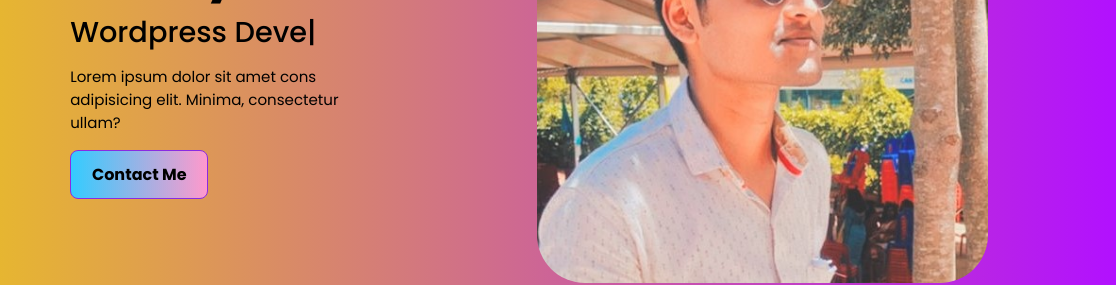
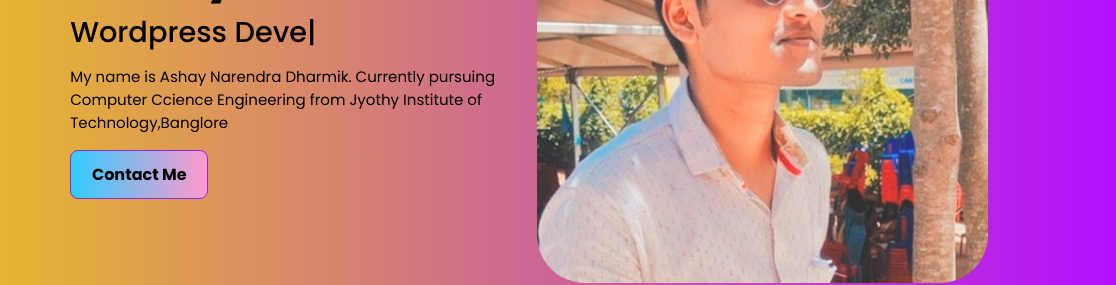
Before and after one commit to ashaydharmik/Responsive-portfolio, a plain HTML site: page index.html in a window 1280 px wide. Shown: the part 355-640 px from the top of the page, 164-1280 px from the left. Drawn offline with nearby package versions, Linux system fonts and the light colour scheme.

Commit message:
Update index.html

```diff
--- a/index.html
+++ b/index.html
@@ -38,7 +38,7 @@
         <span>Hello, I'm</span>
         <h1>Ashay Dharmik</h1>
         <h2><span class="animate"></span></h2>
-        <p>Lorem ipsum dolor sit amet cons <br> adipisicing elit. Minima, consectetur <br> ullam?</p>
+        <p>My name is Ashay Narendra Dharmik. Currently pursuing Computer Ccience Engineering from Jyothy Institute of Technology,Banglore </p>
         <a href="#contact" class="btn">Contact Me</a>
     </div>
 </section>
```
